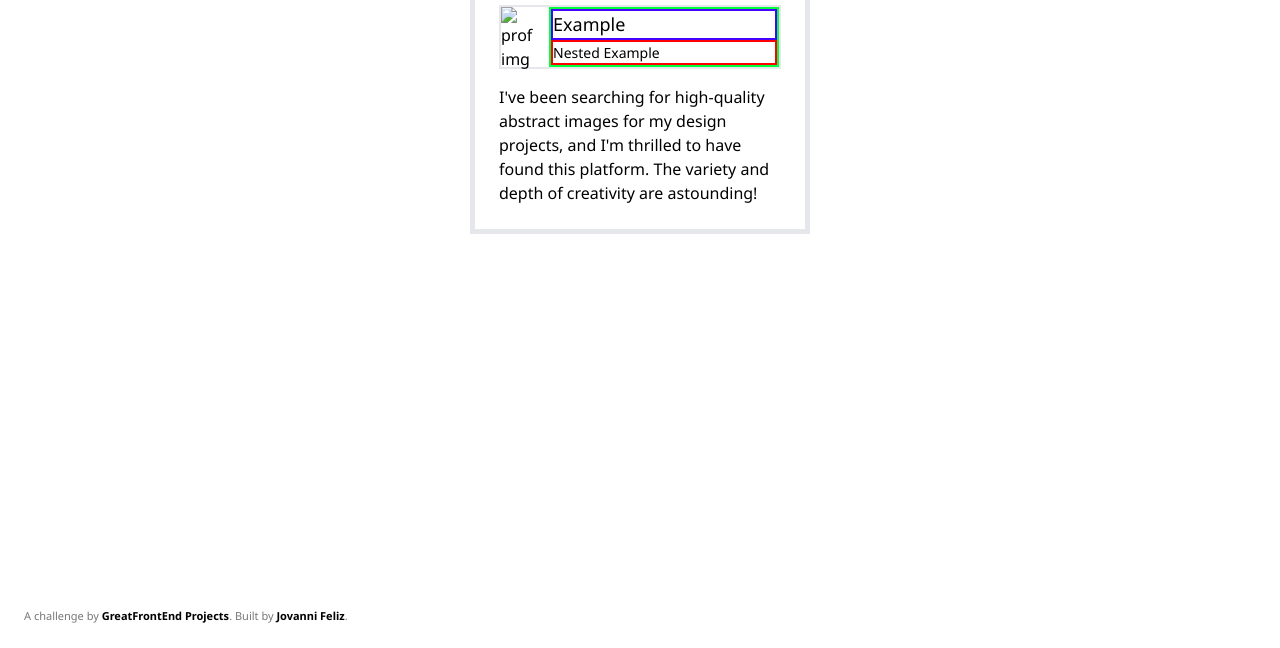
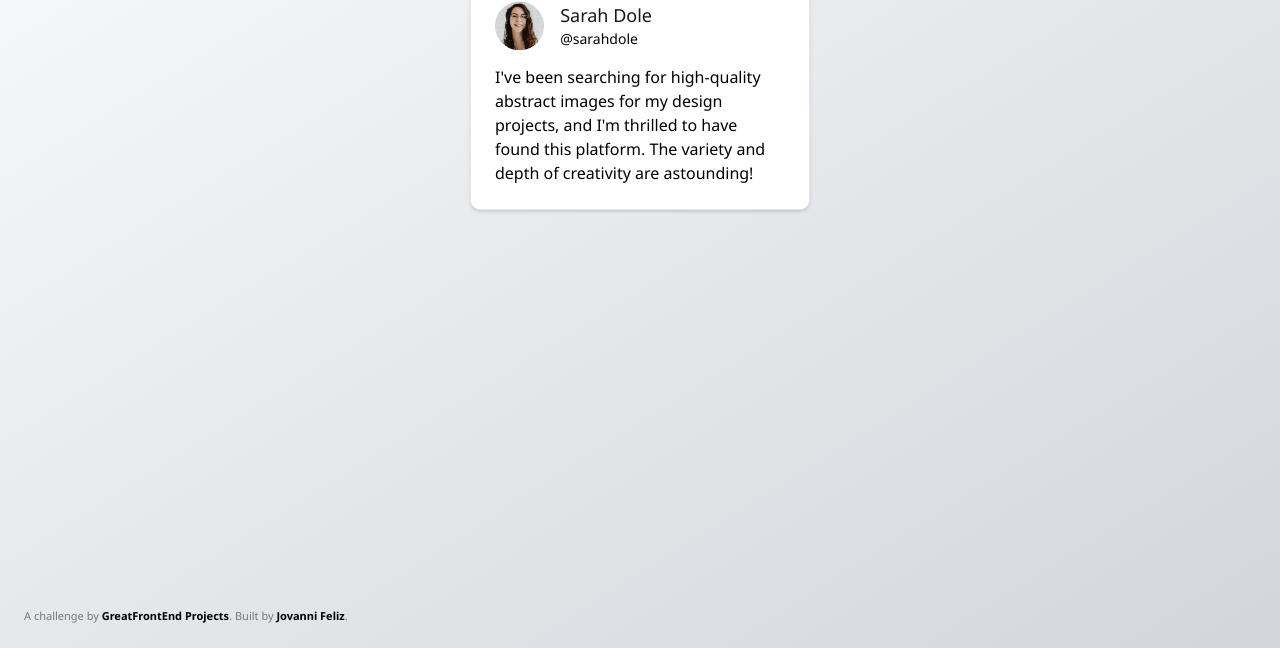
Before and after one commit to JFelz/Testimonial-Challenge, a plain HTML site: page index.html in a window 1280 px wide. Shown: the part 152-800 px from the top of the page. Drawn offline with nearby package versions, Linux system fonts and the light colour scheme.

Commit message:
card completed, styling completed, layout completed -- need final revision before submission

```diff
--- a/css/style.css
+++ b/css/style.css
@@ -10,6 +10,7 @@ body {
   -webkit-font-smoothing: antialiased;
   -moz-osx-font-smoothing: grayscale;
   text-rendering: optimizeLegibility;
+  background-image: linear-gradient(to bottom right, #F9FAFB, #D2D6DB);
 }
 
 * {
@@ -30,48 +31,48 @@ body {
   font-weight: bold;
 }
 
-#testimonials {
+#hero {
+  padding: 10%;
   display: flex;
   justify-content: center;
 }
-
 .testimonial-card {
-/* Set width and height of box */
 padding: 24px;
 height: auto;
 width:340px;
-border-width: 5px;
-background-color: #FFFFFF;
-/*Set display and positioning*/
-display: block;
+border-width: 1px;
+border-radius: 10px;
+background-color: #ffffff;
+box-shadow: #0000001f 0px 2px 3px;
 }
 .top-card {
 display: flex;
 margin-bottom: 16px;
 width: auto;
-border-width: 2px;
 }
 .profile-img {
-  padding-right: 16px;
-  width: 48px;
-  height:48px;
+  width: 60px;
+  height: 48px;
 }
 .name-block{
-  border-width: 2px;
+  padding-left: 16px;
+  height: auto;
   width: 100%;
-  border-color: rgb(0, 255, 60);
 }
 .name-title {
   font-size: 18px;
+  line-height: 28px;
+  color: #171717;
   width: auto;
-  border-width: 2px;
-  border-color: rgb(72, 0, 255);
+  font-family: 'Noto Sans';
 }
 .name-tag {
   font-size: 14px;
   width: auto;
-  border-width: 2px;
-  border-color: red;
+  line-height: 20px;
 }
+
 .bottom-card {
+  display: flex;
+  flex-wrap: wrap;
 }
--- a/index.html
+++ b/index.html
@@ -25,22 +25,18 @@
   </head>
   <body>
     <!-- Add your site or application content here -->
-    <h1 class="text-5xl text-center font-semibold pt-20">
-      Testimonial Challenge
-    </h1>
-
-  <section id="testimonials">
+  <section id="hero">
     <div class="testimonial-card">
       <div class="top-card">
         <div class="profile-img">
-          <img src="" alt="profile-img">
+          <img src="./img/profile-thumbnail.png" alt="profile-img">
         </div>
         <div class="name-block">
           <div class="name-title">
-            <p>Example</p>
+            <p>Sarah Dole</p>
           </div>
           <div class="name-tag">
-            <p> Nested Example</p>
+            <p>@sarahdole</p>
           </div>
         </div>
       </div>
```
